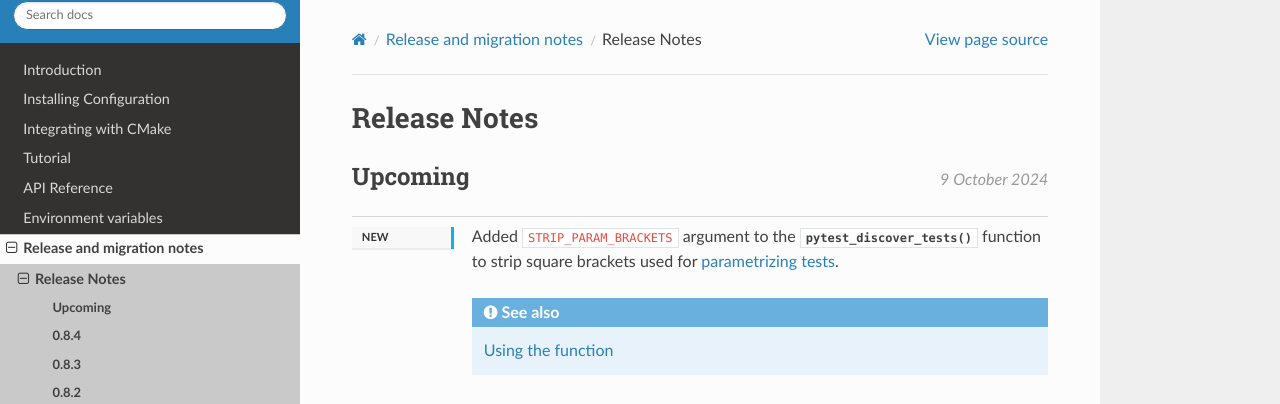
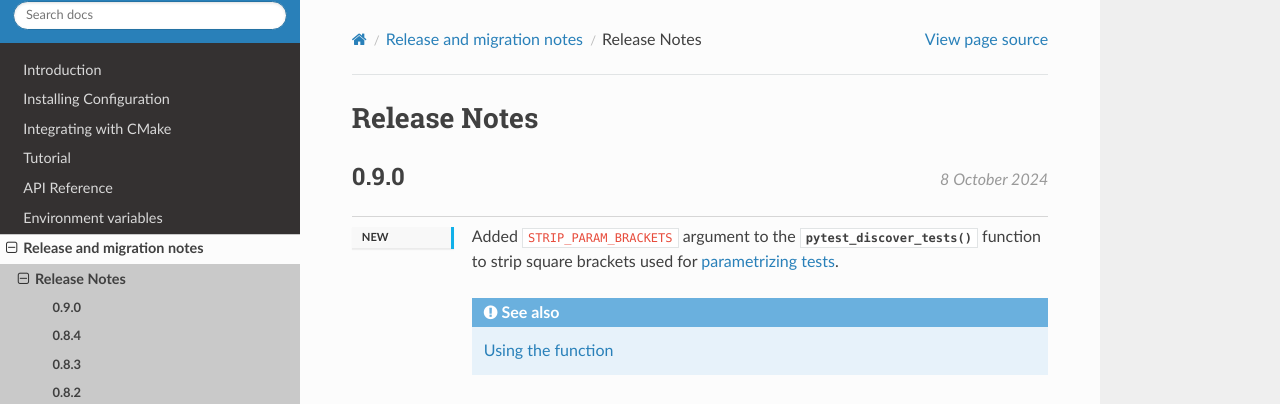
Before and after one commit to python-cmake/pytest-cmake, a Sphinx documentation site: the page built from doc/release/release_notes.rst, in a window 1280 px wide and 900 px high. Shown: the top 404 px of the window. Built offline with Sphinx 7.4.7 and the Read the Docs theme 3.1.0, drawn with Linux system fonts in a browser that asks for light colours.

Commit message:
Update version to 0.9.0

```diff
--- a/doc/release/release_notes.rst
+++ b/doc/release/release_notes.rst
@@ -4,7 +4,8 @@
 Release Notes
 *************
 
-.. release:: Upcoming
+.. release:: 0.9.0
+    :date: 2024-10-08
 
     .. change:: new
 
--- a/pyproject.toml
+++ b/pyproject.toml
@@ -9,7 +9,7 @@
 
 [project]
 name = "pytest-cmake"
-version = "0.8.4"
+version = "0.9.0"
 description = "Provide CMake module for Pytest"
 readme = "README.md"
 requires-python = ">=2.7, !=3.0.*, !=3.1.*, !=3.2.*, !=3.3.*, !=3.4.*, !=3.5.*, <4"
--- a/setup.py
+++ b/setup.py
@@ -60,7 +60,7 @@
 
 setup(
     name="pytest-cmake",
-    version="0.8.4",
+    version="0.9.0",
     data_files=[
         (
             "share/Pytest/cmake",
```
